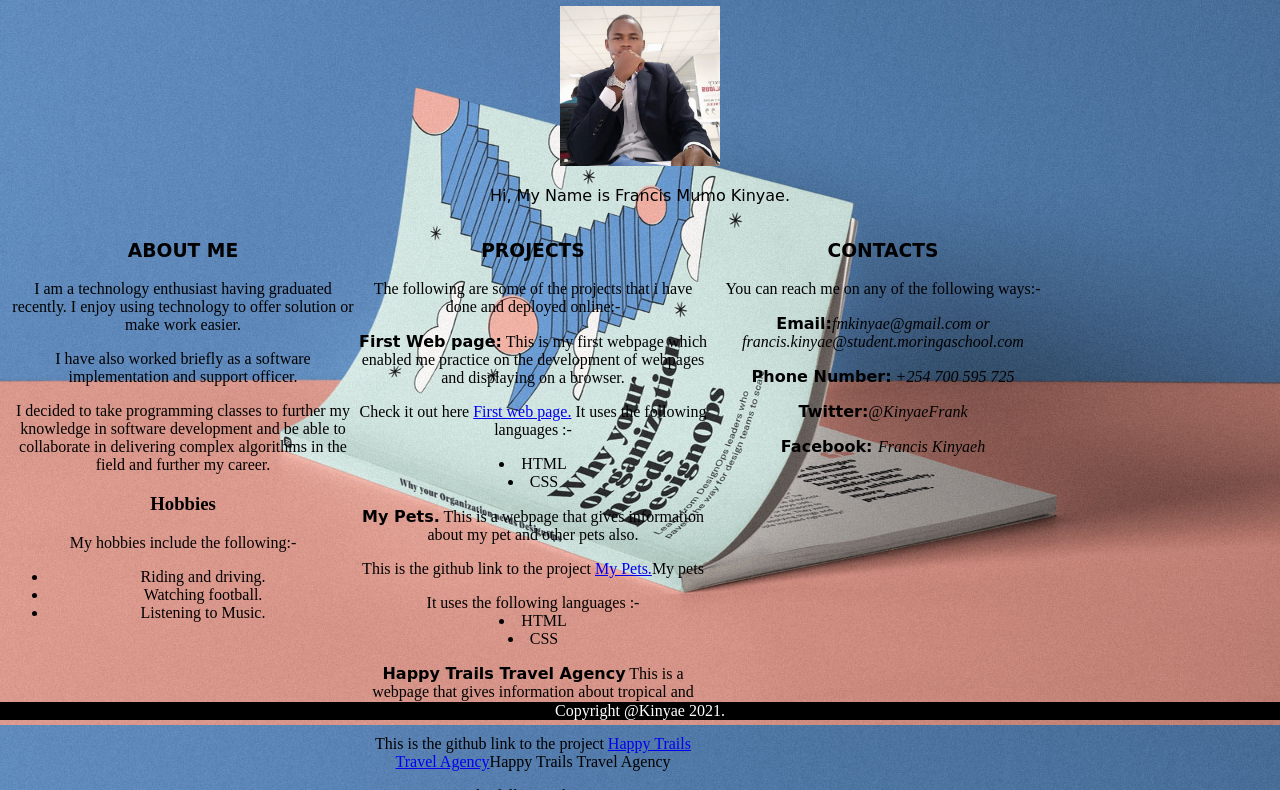
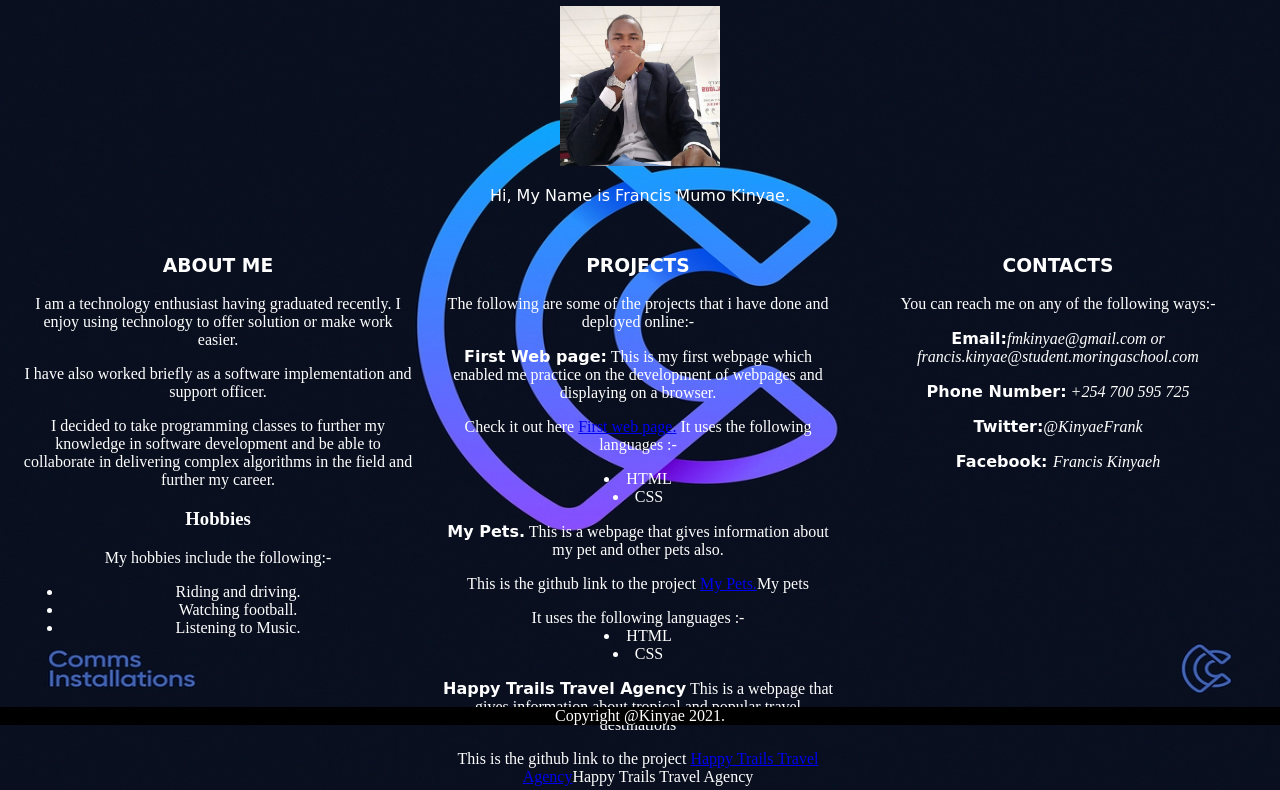
Before and after one commit to fkinyae/portfolio, a plain HTML site: page index.html in a window 1280 px wide. Shown: the part 75-865 px from the top of the page. Drawn offline with Linux system fonts and the light colour scheme; a web font is replaced by a local one.

Commit message:
add white font color to the body

```diff
--- a/css/styles.css
+++ b/css/styles.css
@@ -1,10 +1,14 @@
+html {
+    scroll-behavior: smooth;
+  }
 body {
     height: auto;
     width: auto;
-    background-image: url(../images/book.jpg);
+    background-image: url(../images/cdd.webp);
     background-repeat: no-repeat;
     background-attachment: fixed;
     background-size:  100% 100%;
+    color: white;
 }
 
 .head1 {
@@ -18,8 +22,10 @@ body {
 
 .column {
     float: left;
-    width: 350px;
+    width: 390px;
     text-align: center;
+    padding: 10px;
+    margin: 5px;
 }
 
 strong {
@@ -34,7 +40,7 @@ footer {
     background-color: black;
     color: white;
     text-align: center;
-    margin-bottom: 5px;
+    margin-bottom: 0px;
 }
 
 img {
```
Also changed, not shown: images/af.webp (added), images/bol.webp (added), images/cdd.webp (added).
